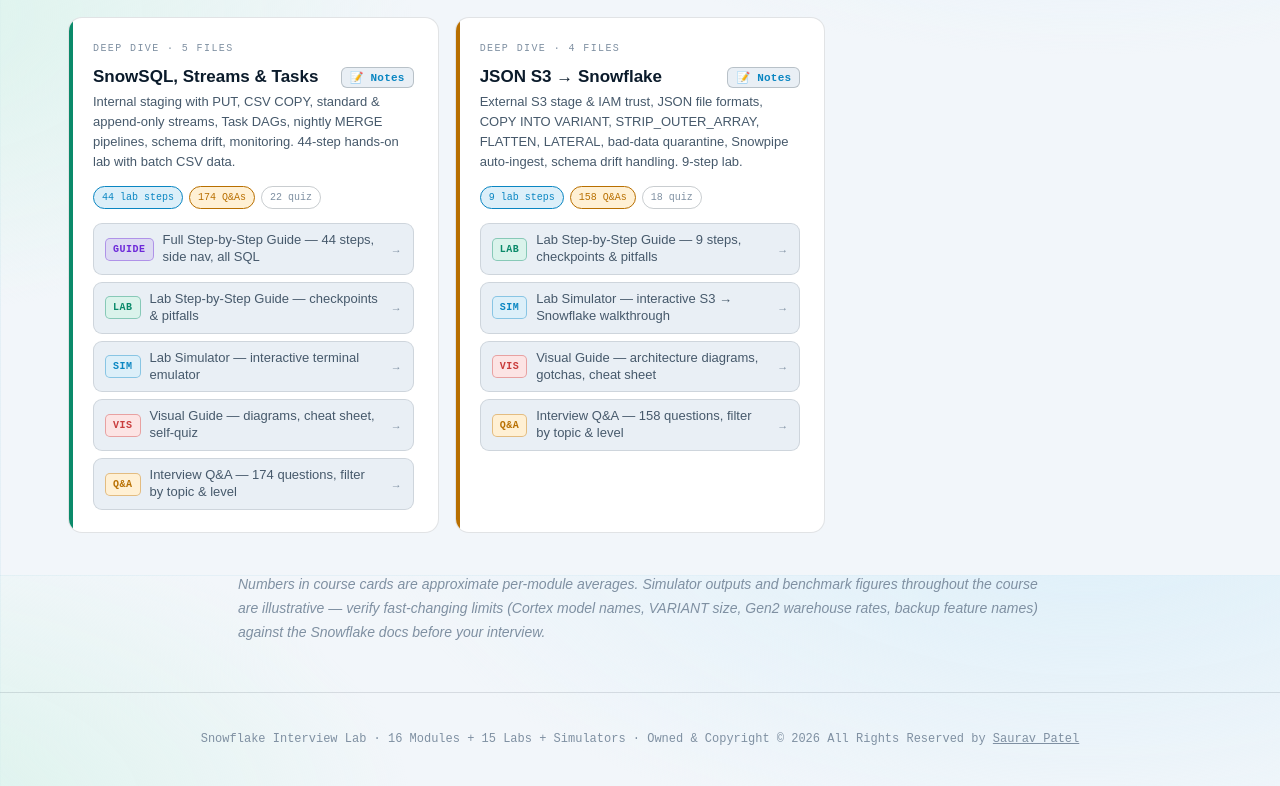
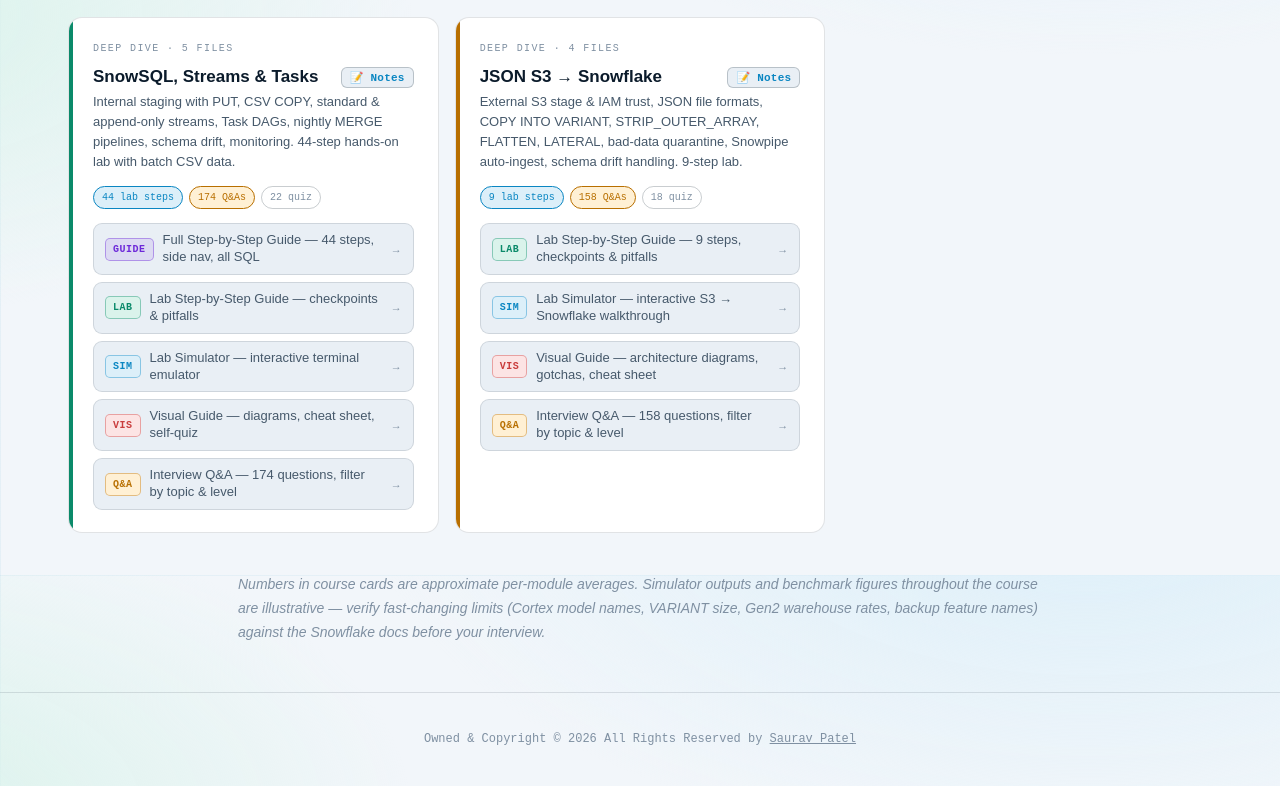
Before and after one commit to wasteofbyte/Snowflake_interview_prep, a plain HTML site: page index.html in a window 1280 px wide. Shown: the part 4225-5011 px from the top of the page. Drawn offline with Linux system fonts and the light colour scheme; no server answers; a small style sheet from the web is missing.

Commit message:
Clean up footer attribution on index.html and demo.html

```diff
--- a/index.html
+++ b/index.html
@@ -773,7 +773,7 @@ footer{padding:36px 28px;text-align:center;color:var(--ink3);font-size:12px;font
 
 <p class="note" style="margin-top:40px">Numbers in course cards are approximate per-module averages. Simulator outputs and benchmark figures throughout the course are illustrative — verify fast-changing limits (Cortex model names, VARIANT size, Gen2 warehouse rates, backup feature names) against the Snowflake docs before your interview.</p>
 
-<footer>Snowflake Interview Lab · 16 Modules + 15 Labs + Simulators · Owned &amp; Copyright &copy; 2026 All Rights Reserved by <a href="https://100ravpatel.github.io/Portfolio/" target="_blank" rel="noopener" style="color:inherit;text-decoration:underline">Saurav Patel</a></footer>
+<footer>Owned &amp; Copyright &copy; 2026 All Rights Reserved by <a href="https://100ravpatel.github.io/Portfolio/" target="_blank" rel="noopener" style="color:inherit;text-decoration:underline">Saurav Patel</a></footer>
 
 <script>
 const root = document.documentElement;
```
Also changed, not shown: demo.html (+1 -1 lines).
